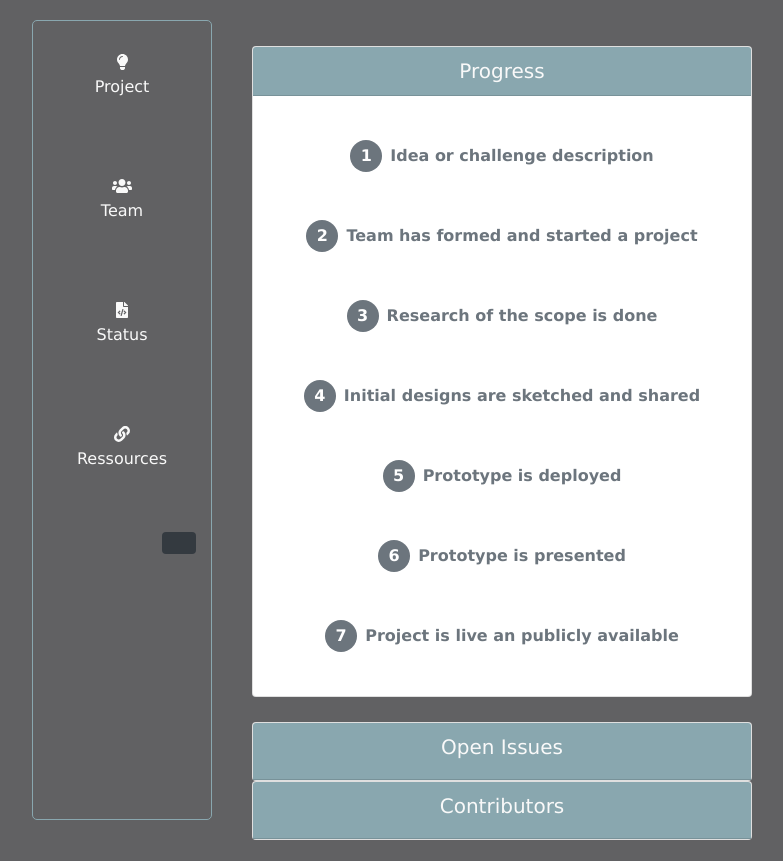
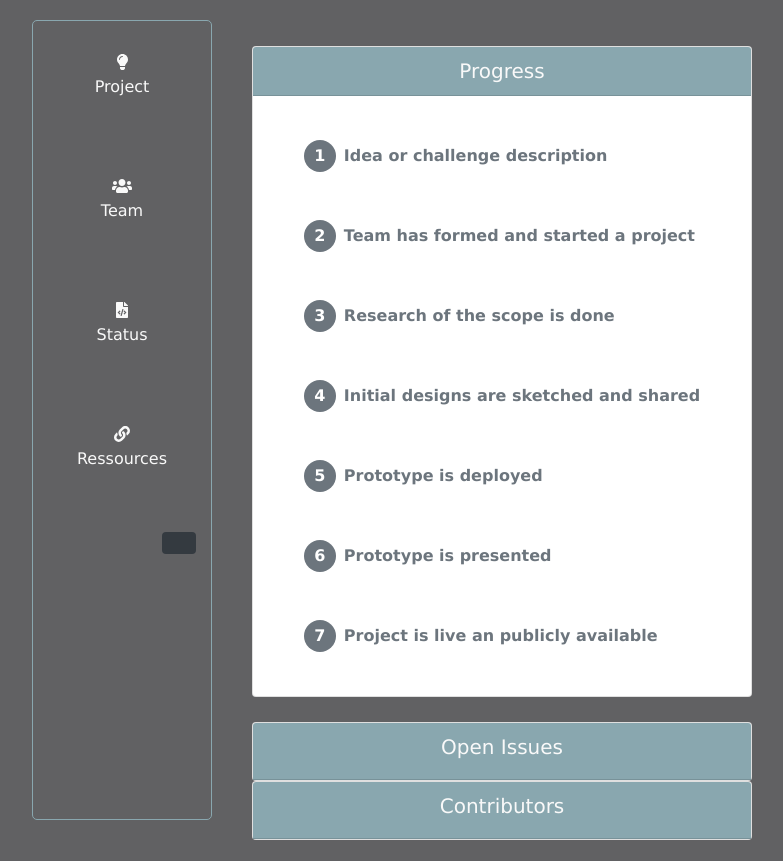
Before and after one commit to loleg/dribdat2_frontend, a Vue app: page /project/1/development in a window 1280 px wide. Shown: the whole page, without its empty margins (238-1021 px from the left). Built offline with nearby package versions, Linux system fonts and the light colour scheme; no server answers; some icons are missing.

Commit message:
Justify content at start in the stepper

```diff
--- a/src/components/Stepper.vue
+++ b/src/components/Stepper.vue
@@ -3,9 +3,9 @@
         <div class="bs-stepper-header" role="tablist">
             <div v-for="(item, key) in steps">
                 <!--div v-if="key != 0">I</div-->
-                <div class="step" data-target="#information-part">
+                <div class="step float-left" data-target="#information-part">
                     <button type="button" class="step-trigger" role="tab" aria-controls="information-part" id="information-part-trigger">
-                        <span class="bs-stepper-circle" v-bind:class="[key < currentStep ? activeBackground : '' ]">
+                        <span class="bs-stepper-circle " v-bind:class="[key < currentStep ? activeBackground : '' ]">
                             {{key + 1}}
                         </span>
                         <span class="bs-stepper-label">{{item}}</span>
```
Also changed, not shown: 1 other file (tests, documents, lock files or other folders).
